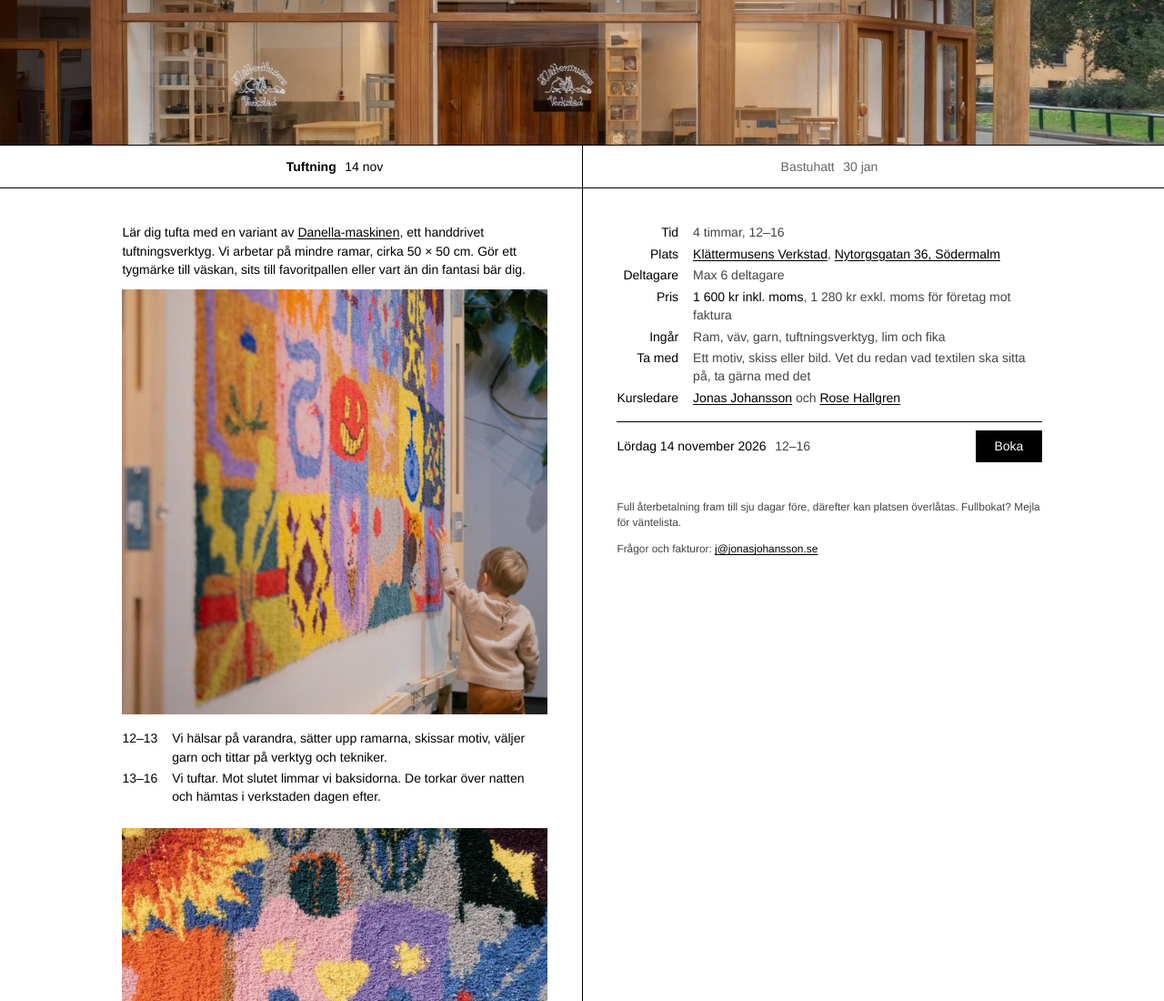
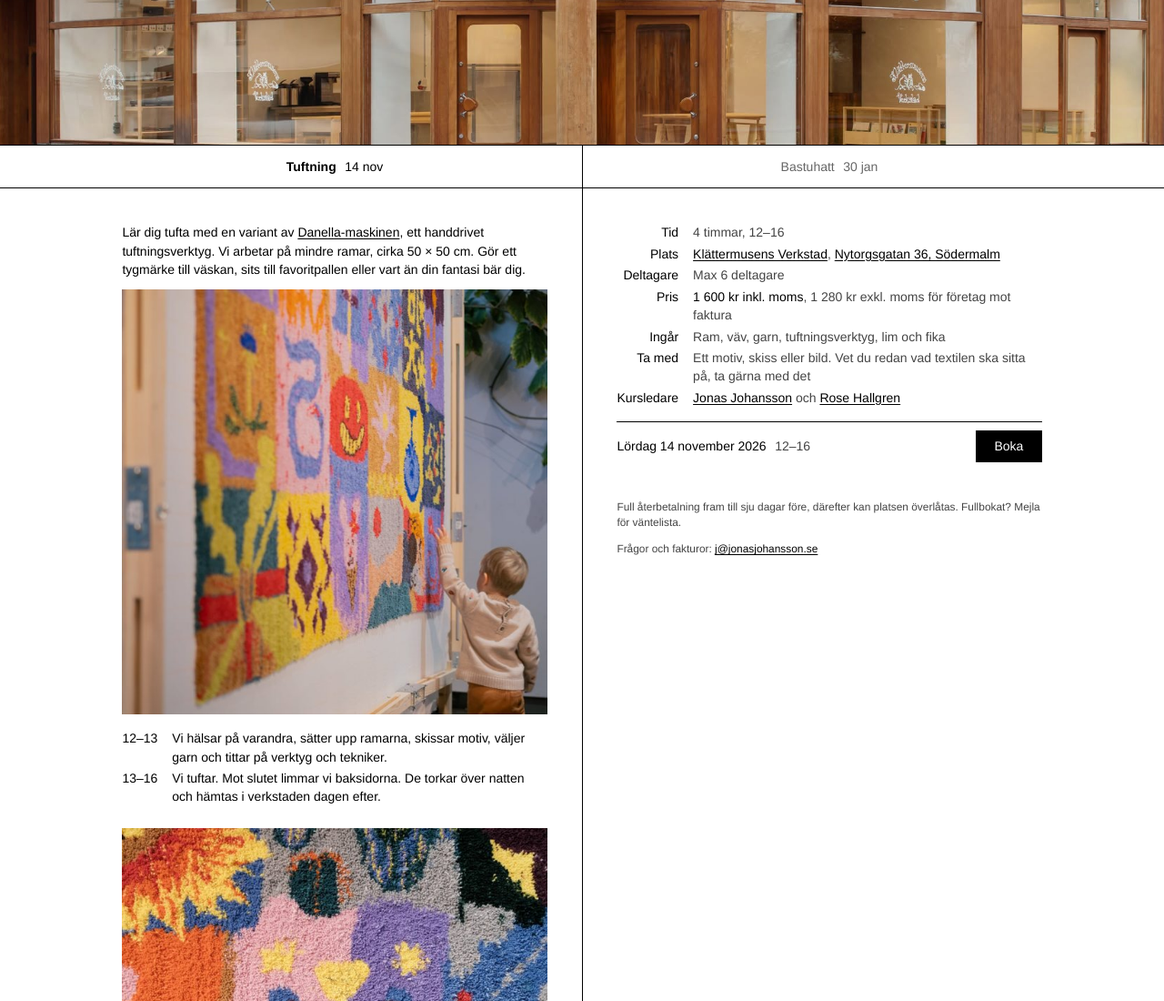
Before and after one commit to jonasjohansson/kurser, a website: page index.html in a window 1280 px wide. Shown: the top 1100 px of the page at 91% size. Drawn offline with Linux system fonts and the light colour scheme.

Commit message:
Hide scrollbars and use original Verkstad photograph

```diff
--- a/assets/css/main.css
+++ b/assets/css/main.css
@@ -6,6 +6,10 @@
 
 * { box-sizing: border-box; }
 html { -webkit-text-size-adjust: 100%; }
+
+/* Keep scrolling available without visible scrollbars. */
+html, .buy { scrollbar-width: none; }
+html::-webkit-scrollbar, .buy::-webkit-scrollbar { display: none; }
 
 body {
   margin: 0;
@@ -24,7 +28,7 @@ a { color: #000; text-underline-offset: 0.15em; }
 
 /* Banner */
 .banner { margin: 0; flex: none; height: 20vh; min-height: 10rem; border-bottom: 1px solid #000; }
-.banner img { display: block; width: 100%; height: 100%; object-fit: cover; object-position: 50% 58%; }
+.banner img { display: block; width: 100%; height: 100%; object-fit: cover; object-position: 50% 66%; }
 
 /* Tabs */
 .tabs { display: flex; border-bottom: 1px solid #000; position: sticky; top: 0; background: #fff; z-index: 2; }
--- a/index.html
+++ b/index.html
@@ -41,7 +41,7 @@
       content="#ffffff" />
     <link
       rel="stylesheet"
-      href="/assets/css/main.css?v=71" />
+      href="/assets/css/main.css?v=72" />
     <script>
       document.documentElement.classList.add("js");
     </script>
@@ -52,11 +52,10 @@
   <body>
     <figure class="banner">
       <img
-        src="/assets/images/verkstad-1600.jpg"
-        srcset="/assets/images/verkstad-1000.jpg 1000w, /assets/images/verkstad-1600.jpg 1600w, /assets/images/verkstad-2400.jpg 2400w"
+        src="/assets/images/verkstad-original-2000.jpg"
         sizes="100vw"
-        width="2400"
-        height="1920"
+        width="2000"
+        height="1600"
         alt="Klättermusens Verkstad på Nytorgsgatan 36, en butikslokal i trä och tegel med stora fönster."
         fetchpriority="high"
         decoding="async" />
```
Also changed, not shown: assets/images/verkstad-original-2000.jpg (added).
